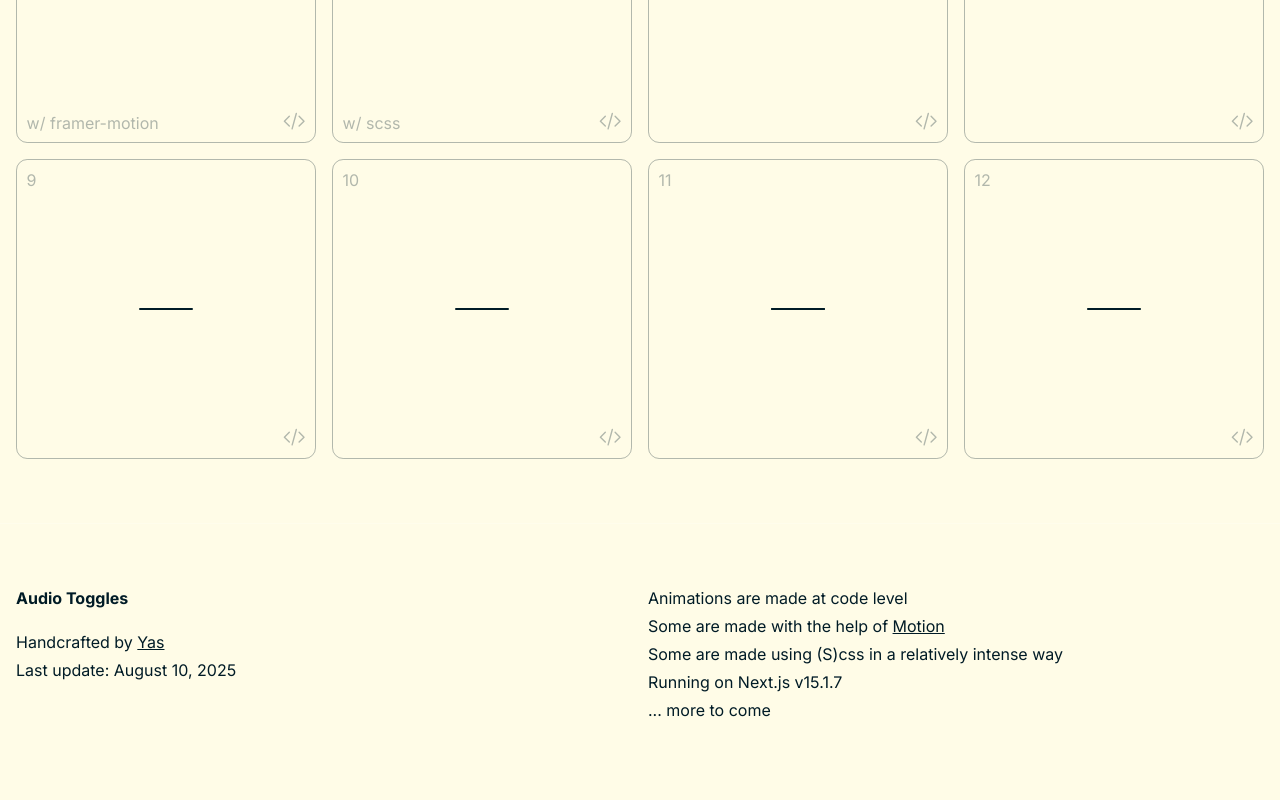
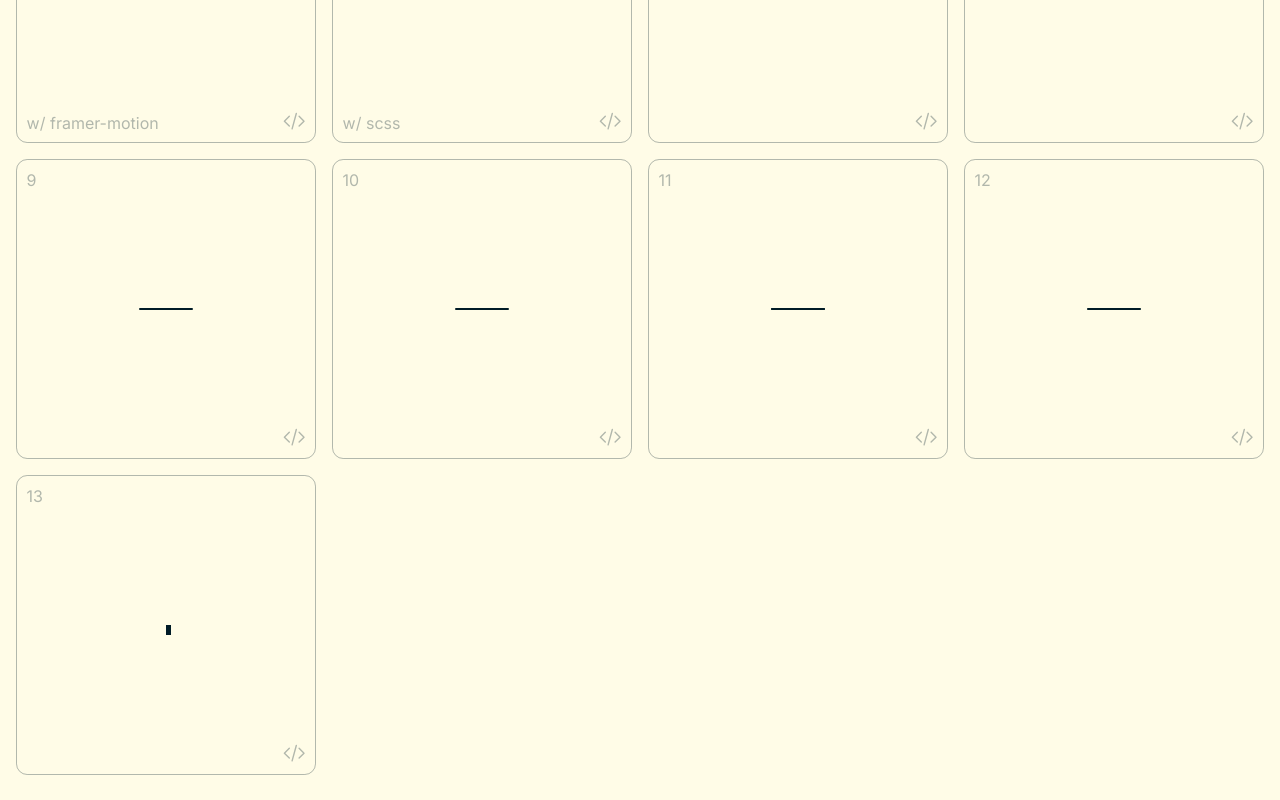
Before and after one commit to YassineGallaoui/audio-toggles, a Next.js app: page / in a window 1280 px wide. Shown: the part 658-1458 px from the top of the page. Built offline with nearby package versions, Linux system fonts and the light colour scheme.

Commit message:
add AudioIcon13 component and integrate into IconsGrid; update icons data with new icon link

```diff
--- /dev/null
+++ b/src/components/AudioIcons/AudioIcon13/index.tsx
@@ -0,0 +1,42 @@
+'use client'
+
+import React, { useEffect, useState } from 'react';
+import styles from './style.module.scss';
+import { AudioIconProps } from '../AudioIcon1';
+
+const AudioIcon13: React.FC<AudioIconProps> = ({ audioOn }) => {
+
+    const [rectWidth1, setRectWidth1] = useState(5);
+    const [rectWidth2, setRectWidth2] = useState(5);
+
+    useEffect(() => {
+        let interval: NodeJS.Timeout | null = null;
+        if (audioOn) {
+            interval = setInterval(() => {
+                setRectWidth1(Math.floor(Math.random() * (100 - 20 + 1)) + 20);
+                setRectWidth2(Math.floor(Math.random() * (100 - 20 + 1)) + 20);
+            }, 500);
+        } else {
+            setRectWidth1(5);
+            setRectWidth2(5);
+        }
+        return () => {
+            if (interval) clearInterval(interval);
+        };
+    }, [audioOn]);
+
+    return (
+        <svg
+            width="100"
+            height="100"
+            viewBox="-50 -50 100 100"
+            fill="none"
+            className={`${styles.svg} ${audioOn ? styles.on : ''}`}
+        >
+            <rect width={rectWidth1} height="10" style={{ transition: 'width 0.5s ease-in-out' }} />
+            <rect width={rectWidth2} height="10" style={{ transition: 'width 0.2s ease-in-out' }} />
+        </svg>
+    );
+};
+
+export default AudioIcon13;
--- /dev/null
+++ b/src/components/AudioIcons/AudioIcon13/style.module.scss
@@ -0,0 +1,10 @@
+.svg {
+    display: flex;
+    flex-direction: row;
+    align-items: center;
+
+    rect {
+        fill: var(--text-color);
+        transition: width 0.2s ease-in-out;
+    }
+}
--- a/src/components/IconsGrid/index.tsx
+++ b/src/components/IconsGrid/index.tsx
@@ -3,6 +3,7 @@ import AudioIcon1 from "../AudioIcons/AudioIcon1";
 import AudioIcon10 from "../AudioIcons/AudioIcon10";
 import AudioIcon11 from "../AudioIcons/AudioIcon11";
 import AudioIcon12 from "../AudioIcons/AudioIcon12";
+import AudioIcon13 from "../AudioIcons/AudioIcon13";
 import AudioIcon2 from "../AudioIcons/AudioIcon2";
 import AudioIcon3 from "../AudioIcons/AudioIcon3";
 import AudioIcon4 from "../AudioIcons/AudioIcon4";
@@ -19,55 +20,32 @@ interface IconsGridProps {
 
 const IconsGrid = ({ audioOn, setAudioOn }: IconsGridProps) => {
 
+    const AudioIcons = [
+        AudioIcon1,
+        AudioIcon2,
+        AudioIcon3,
+        AudioIcon4,
+        AudioIcon5,
+        AudioIcon6,
+        AudioIcon7,
+        AudioIcon8,
+        AudioIcon9,
+        AudioIcon10,
+        AudioIcon11,
+        AudioIcon12,
+        AudioIcon13
+    ]
+
     return (
         <div className="sub-grid col-12">
-            <AudioIconContainer index={0} changeAudioOn={() => setAudioOn(!audioOn)}>
-                <AudioIcon1 audioOn={audioOn} />
-            </AudioIconContainer>
-
-            <AudioIconContainer index={1} changeAudioOn={() => setAudioOn(!audioOn)}>
-                <AudioIcon2 audioOn={audioOn} />
-            </AudioIconContainer>
-
-            <AudioIconContainer index={2} changeAudioOn={() => setAudioOn(!audioOn)}>
-                <AudioIcon3 audioOn={audioOn} />
-            </AudioIconContainer>
-
-            <AudioIconContainer index={3} changeAudioOn={() => setAudioOn(!audioOn)}>
-                <AudioIcon4 audioOn={audioOn} />
-            </AudioIconContainer>
-
-            <AudioIconContainer index={4} changeAudioOn={() => setAudioOn(!audioOn)}>
-                <AudioIcon5 audioOn={audioOn} />
-            </AudioIconContainer>
-
-            <AudioIconContainer index={5} changeAudioOn={() => setAudioOn(!audioOn)}>
-                <AudioIcon6 audioOn={audioOn} />
-            </AudioIconContainer>
-
-            <AudioIconContainer index={6} changeAudioOn={() => setAudioOn(!audioOn)}>
-                <AudioIcon7 audioOn={audioOn} />
-            </AudioIconContainer>
-
-            <AudioIconContainer index={7} changeAudioOn={() => setAudioOn(!audioOn)}>
-                <AudioIcon8 audioOn={audioOn} />
-            </AudioIconContainer>
-
-            <AudioIconContainer index={8} changeAudioOn={() => setAudioOn(!audioOn)}>
-                <AudioIcon9 audioOn={audioOn} />
-            </AudioIconContainer>
-
-            <AudioIconContainer index={9} changeAudioOn={() => setAudioOn(!audioOn)}>
-                <AudioIcon10 audioOn={audioOn} />
-            </AudioIconContainer>
-
-            <AudioIconContainer index={10} changeAudioOn={() => setAudioOn(!audioOn)}>
-                <AudioIcon11 audioOn={audioOn} />
-            </AudioIconContainer>
-
-            <AudioIconContainer index={11} changeAudioOn={() => setAudioOn(!audioOn)}>
-                <AudioIcon12 audioOn={audioOn} />
-            </AudioIconContainer>
+            {AudioIcons.map((IconComponent, index) => {
+                console.log("index", index);
+                return (
+                    <AudioIconContainer key={index} index={index} changeAudioOn={() => setAudioOn(!audioOn)}>
+                        <IconComponent audioOn={audioOn} />
+                    </AudioIconContainer>
+                )
+            })}
         </div>
     )
 }
--- a/src/data/icons.tsx
+++ b/src/data/icons.tsx
@@ -54,6 +54,10 @@ const iconsData: IconData[] = [
     {
         id: 12,
         link: "https://github.com/YassineGallaoui/audio-toggles/tree/main/src/components/AudioIcons/AudioIcon12"
+    },
+    {
+        id: 13,
+        link: "https://github.com/YassineGallaoui/audio-toggles/tree/main/src/components/AudioIcons/AudioIcon13"
     }
 ]
 
```
